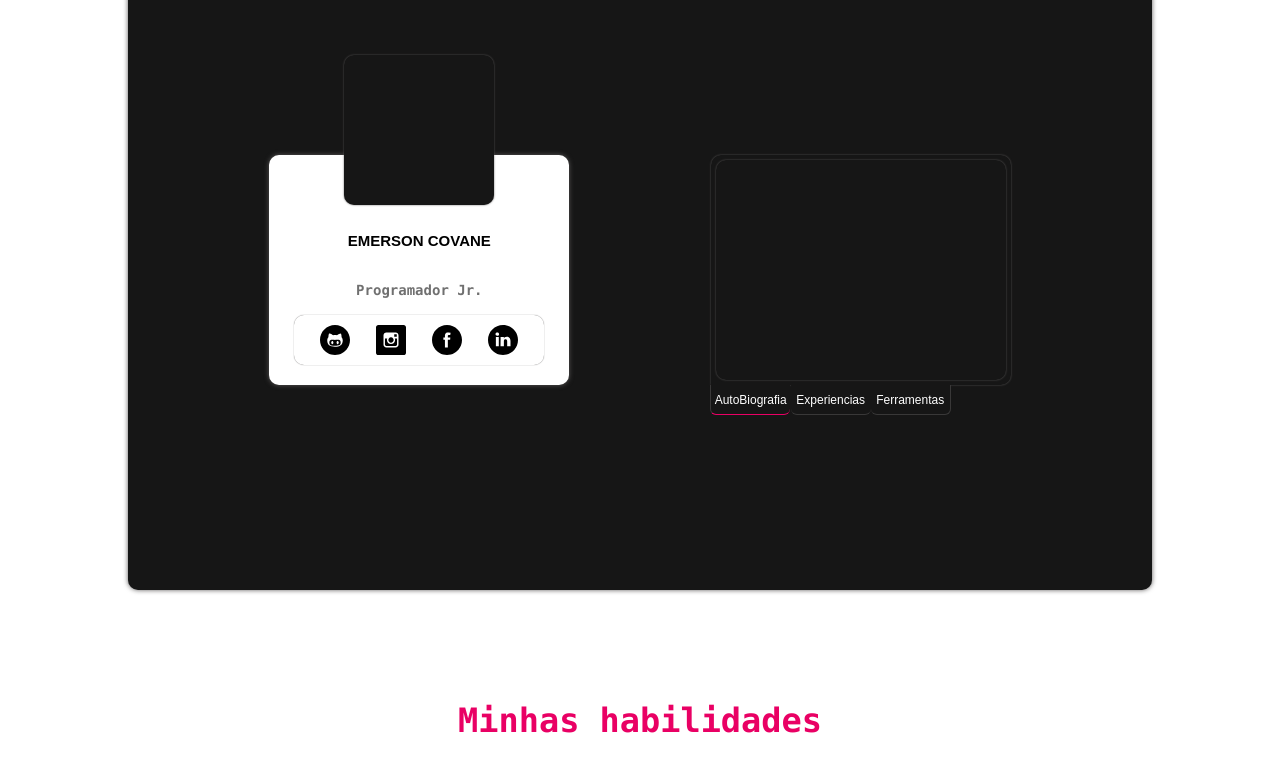
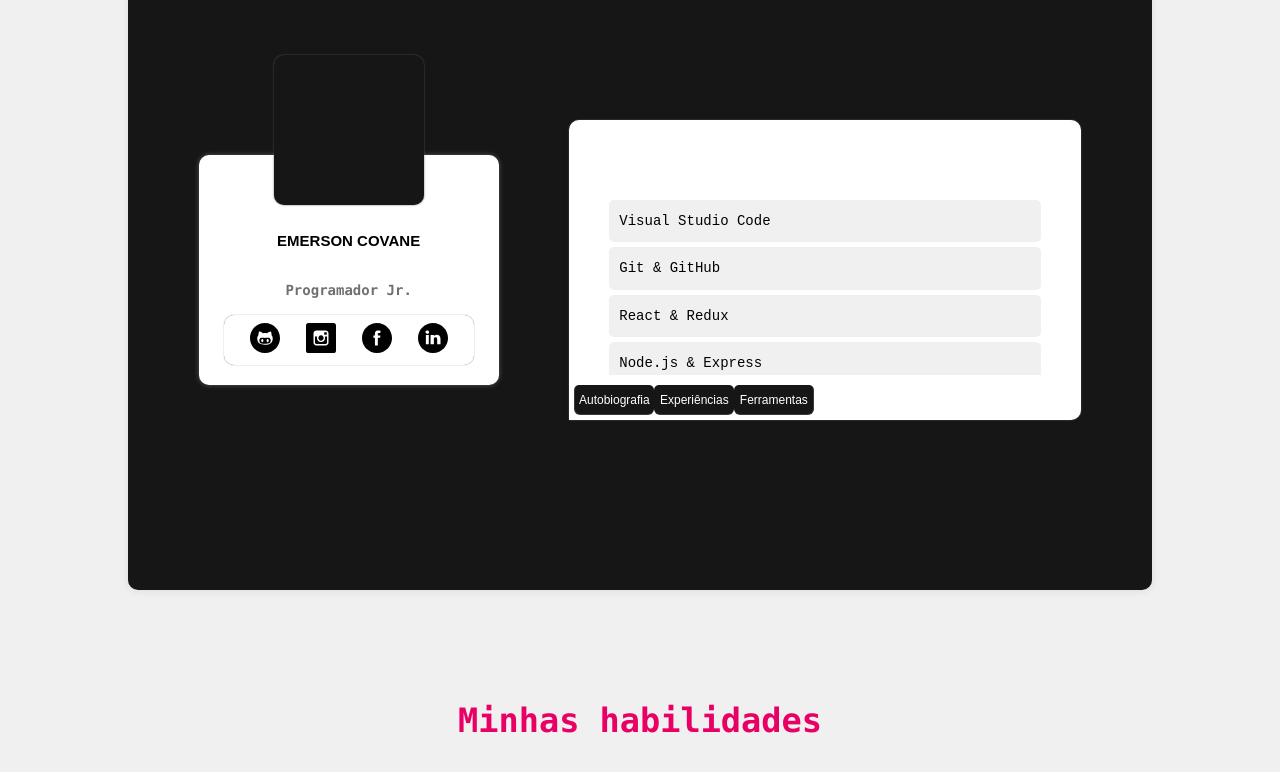
Before and after one commit to emers0n17/Portfolio_React, a React (Vite) app: page / in a window 1280 px wide. Both pictures are taken after a click on the button "Ferramentas". Shown: the part 1430-2202 px from the top of the page. Built offline with nearby package versions, Linux system fonts and the light colour scheme.

Commit message:
Adicao de conteudo e reajuste de responsividade

```diff
--- a/src/Componentes/contacto/contacto.jsx
+++ b/src/Componentes/contacto/contacto.jsx
@@ -66,16 +66,16 @@ function Rodape() {
             Contactos
           </li>
           <li className="">
-            <a href="#">GitHub</a>
+            <a href="https://github.com/emers0n17" rel="noopener noreferrer" target="_blank">GitHub</a>
           </li>
           <li className="">
-            <a href="#">Instagram</a>
+            <a href="https://www.instagram.com/emerson_cov/" rel="noopener noreferrer" target="_blank">Instagram</a>
           </li>
           <li className="">
-            <a href="#">Facebook</a>
+            <a href="https://web.facebook.com/emerson.covane.3/" rel="noopener noreferrer" target="_blank">Facebook</a>
           </li>
           <li className="">
-            <a href="#">Linkedin</a>
+            <a href="https://mz.linkedin.com/in/emerson-covane-867937275" rel="noopener noreferrer" target="_blank">Linkedin</a>
           </li>
         </ul>
         <ul className="list-inline">
--- a/src/Componentes/sobre/sobre.jsx
+++ b/src/Componentes/sobre/sobre.jsx
@@ -1,51 +1,103 @@
+/* eslint-disable react/prop-types */
+import { useState } from 'react';
 import "../../Estilos/styleSobre.css";
 import instagramImg from "../../Imagens/instagram-white.svg";
 import facebookImg from "../../Imagens/facebook-white.svg";
 import linkedinImg from "../../Imagens/Linkedin_whtite.svg";
 import gitHubImg from "../../Imagens/github-white.svg";
 
-function Perfil_card(){
+function Perfil_card() {
   return (
     <div className="perfil_card">
       <div className="card_info">
-        <img src={gitHubImg} alt="" />
-        <img src={instagramImg} alt="" />
-        <img src={facebookImg} alt="" />
-        <img src={linkedinImg} alt="" />
-        </div>
+        <a href="https://github.com/emers0n17" target="_blank" rel="noopener noreferrer">
+          <img src={gitHubImg} alt="GitHub" />
+        </a>
+        <a href="https://www.instagram.com/emerson_cov" target="_blank" rel="noopener noreferrer">
+          <img src={instagramImg} alt="Instagram" />
+        </a>
+        <a href="https://web.facebook.com/emerson.covane.3" target="_blank" rel="noopener noreferrer">
+          <img src={facebookImg} alt="Facebook" />
+        </a>
+        <a href="https://mz.linkedin.com/in/emerson-covane-867937275" target="_blank" rel="noopener noreferrer">
+          <img src={linkedinImg} alt="LinkedIn" />
+        </a>
+      </div>
     </div>
-  )
+  );
 }
 
-function Sobre_conteudo(){
+function Sobre_conteudo({ selectedSection }) {
+  let content;
+  switch (selectedSection) {
+    case 'autobiografia':
+      content = (
+        <div className="autobiografia">
+          <p>
+            Olá, eu sou Emerson Covane, um desenvolvedor apaixonado por tecnologia desde cedo. Minha jornada na
+            programação começou quando eu tinha 15 anos, e desde então, nunca parei de aprender e explorar novas
+            tecnologias. Com uma forte base em desenvolvimento web e um interesse crescente por inteligência artificial,
+            estou sempre buscando novas formas de me desafiar e crescer na minha carreira.
+          </p>
+        </div>
+      );
+      break;
+    case 'experiencias':
+      content = (
+        <div className="experiencias">
+          <ul>
+            <li>Desenvolvedor Frontend na Tech Solutions - 2018-2020</li>
+            <li>Engenheiro de Software na CodeCraft Inc. - 2020-2022</li>
+            <li>Especialista em IA na Innovate AI - 2022-presente</li>
+          </ul>
+        </div>
+      );
+      break;
+    case 'ferramentas':
+      content = (
+        <div className="ferramentas">
+          <ul>
+            <li>Visual Studio Code</li>
+            <li>Git & GitHub</li>
+            <li>React & Redux</li>
+            <li>Node.js & Express</li>
+            <li>Docker</li>
+          </ul>
+        </div>
+      );
+      break;
+    default:
+      content = <p>Selecione uma seção para saber mais sobre Emerson Covane.</p>;
+  }
+
   return (
     <div className="sobre_texto1">
-
+      {content}
     </div>
-  )
+  );
 }
 
-function Sobre_text(){
+function Sobre_text() {
+  const [selectedSection, setSelectedSection] = useState('');
+
   return (
     <div className="sobre_texto_container">
-      <Sobre_conteudo />
-      <button className="sobre_botao1">AutoBiografia</button>
-      <button className="sobre_botao2">Experiencias</button>
-      <button className="sobre_botao3">Ferramentas</button>
+      <Sobre_conteudo selectedSection={selectedSection} />
+      <button className="sobre_botao1" onClick={() => setSelectedSection('autobiografia')}>Autobiografia</button>
+      <button className="sobre_botao2" onClick={() => setSelectedSection('experiencias')}>Experiências</button>
+      <button className="sobre_botao3" onClick={() => setSelectedSection('ferramentas')}>Ferramentas</button>
     </div>
-  )
+  );
 }
 
 function Container_sobre() {
   return (
     <div className="card_container">
       <Perfil_card />
-      <Sobre_text/>
+      <Sobre_text />
     </div>
   );
 }
-
-
 
 function Sobre() {
   return (
--- a/src/Estilos/styleHabilidades.css
+++ b/src/Estilos/styleHabilidades.css
@@ -156,18 +156,31 @@
   color: white;
   font-size: clamp(0.3em, 0.5em + 0.5vw, 1em);
   transition: 0.3s;
+  padding: 0 !important;
+  margin: 0 !important;
 }
 
 #btnHabilidades:nth-child(1) {
   width: 15vw;
   height: 100%;
   border-top-left-radius: 12px;
+  border-bottom-right-radius:  0 !important;
+  border-top-right-radius:  0 !important;
+}
+
+#btnHabilidades:nth-child(2) {
+  border-top-right-radius:  0 !important;
+  border-top-left-radius:  0 !important;
+  border-bottom-left-radius:  0 !important;
+  border-bottom-right-radius:  0 !important;
 }
 
 #btnHabilidades:nth-child(3) {
   width: 15vw;
   height: 100%;
   border-top-right-radius: 12px;
+  border-top-left-radius:  0 !important;
+  border-bottom-left-radius:  0 !important;
 }
 
 
--- a/src/Estilos/styleSobre.css
+++ b/src/Estilos/styleSobre.css
@@ -8,12 +8,13 @@
 }
 
 .card_container {
+  background-color: rgb(22, 22, 22);
   width: 80vw;
   height: 80vh;
-  background-color: rgb(22, 22, 22);
-  box-shadow: 0 0 5px rgb(93, 91, 91);
+  box-shadow: 0 0 10px rgba(0, 0, 0, 0.1);
   border-radius: 10px;
   display: flex;
+  flex-direction: row;
   align-items: center;
   justify-content: space-evenly;
 }
@@ -90,9 +91,10 @@
 }
 
 .sobre_texto_container {
-  width: 300px;
-  height: 230px;
-  background-color: rgb(22, 22, 22);
+  width: 50%;
+  max-width: 650px;
+  height: 300px;
+  background-color: #fff;
   box-shadow: 0 0 2px rgb(93, 91, 91);
   border-radius: 10px;
   border-bottom-left-radius: 0 !important;
@@ -100,14 +102,16 @@
   display: flex;
   justify-content: center;
   align-items: center;
+  overflow: hidden;
+  padding-bottom: 10px;
 }
 
 .sobre_texto1 {
-  width: 290px;
+  padding: 20px;
+  width: 100%;
   height: 220px;
-
-  background-color: rgb(22, 22, 22);
-  box-shadow: 0 0 2px rgb(93, 91, 91);
+  overflow-y: auto;
+  background-color:   #fff;
   border-radius: 10px;
 }
 
@@ -128,14 +132,13 @@
 }
 
 .sobre_botao1 {
-  bottom: -30px;
+  bottom: 0px;
   left: -0.5px;
   border-right: none !important;
-  border-bottom:1px solid #E90064;
 }
 
 .sobre_botao2 {
-  bottom: -30px;
+  bottom: 0px;
   left: 80px;
   border-left: none !important;
   border-right: none !important;
@@ -143,71 +146,99 @@
 
 .sobre_botao3 {
   border-left: none !important;
-  bottom: -30px;
+  bottom: 0px;
   left: 160px;
 }
 
-@media screen and (max-width: 1200px) {
+/* Estilos Gerais */
+body {
+  font-family: 'Poppins', sans-serif;
+  background-color: #f0f0f0;
+  margin: 0;
+  padding: 0;
+}
+
+#sobreContainer {
+  width: 100%;
+  height: 100vh;
+  display: flex;
+  justify-content: center;
+  align-items: center;
+}
+
+
+.autobiografia, .experiencias, .ferramentas {
+  padding: 20px;
+  font-family: 'Courier New', Courier, monospace;
+  font-size: 14px;
+  line-height: 1.6;
+  white-space: pre-wrap;
+}
+
+.experiencias ul, .ferramentas ul {
+  list-style-type: none;
+  padding: 0;
+}
+
+.experiencias li, .ferramentas li {
+  background-color: #f0f0f0;
+  margin: 5px 0;
+  padding: 10px;
+  border-radius: 5px;
+}
+
+button {
+  width: 100px;
+  height: 30px;
+  margin: 5px;
+  border: none;
+  border-radius: 5px;
+  background-color: #007BFF;
+  color: white;
+  cursor: pointer;
+  transition: background-color 0.3s;
+}
+
+button:hover {
+  background-color: #0056b3;
+}
+
+@media screen and (max-width: 700px) {
   .card_container {
+    height: auto;
+    min-height: 700px;
+    width: 90%;
     display: flex;
     flex-direction: column;
     justify-content: space-evenly;
     align-items: center;
-    width: 90%;
-    height: 900px;
   }
 
   .sobre_texto_container {
-    width: 650px;
-    height: 300px;
+    width: 90%;
   }
 
-  .sobre_texto1 {
-    width: 640px;
-    height: 290px;
+  .perfil_card {
+    width: 80%;
   }
 
-  .sobre_botao1 {
-    left: 0px;
-  }
-
-
-  .sobre_botao2 {
-    left: 150px;
-  }
-
-
-  .sobre_botao3 {
-    left: 300px;
-  }
-
-  .sobre_botao1,
-  .sobre_botao2,
-  .sobre_botao3 {
-    width: 150px;
-    height: 40px;
-  }
-}
-
-@media screen and (max-width: 700px) {
-  .sobre_texto_container {
-    width: 350px;
-    height: 200px;
-  }
-
-  .sobre_texto1 {
-    width: 340px;
-    height: 190px;
+  button {
+    width: 90px;
+    font-size: 12px;
   }
 }
 
 @media screen and (max-width: 480px) {
   .card_container {
-    display: flex;
     flex-direction: column;
-    justify-content: space-evenly;
-    align-items: center;
+  }
+
+  .perfil_card {
     width: 90%;
-    height: 700px;
+  }
+
+  button {
+    width: 80px;
+    font-size: 10px;
   }
 }
```
